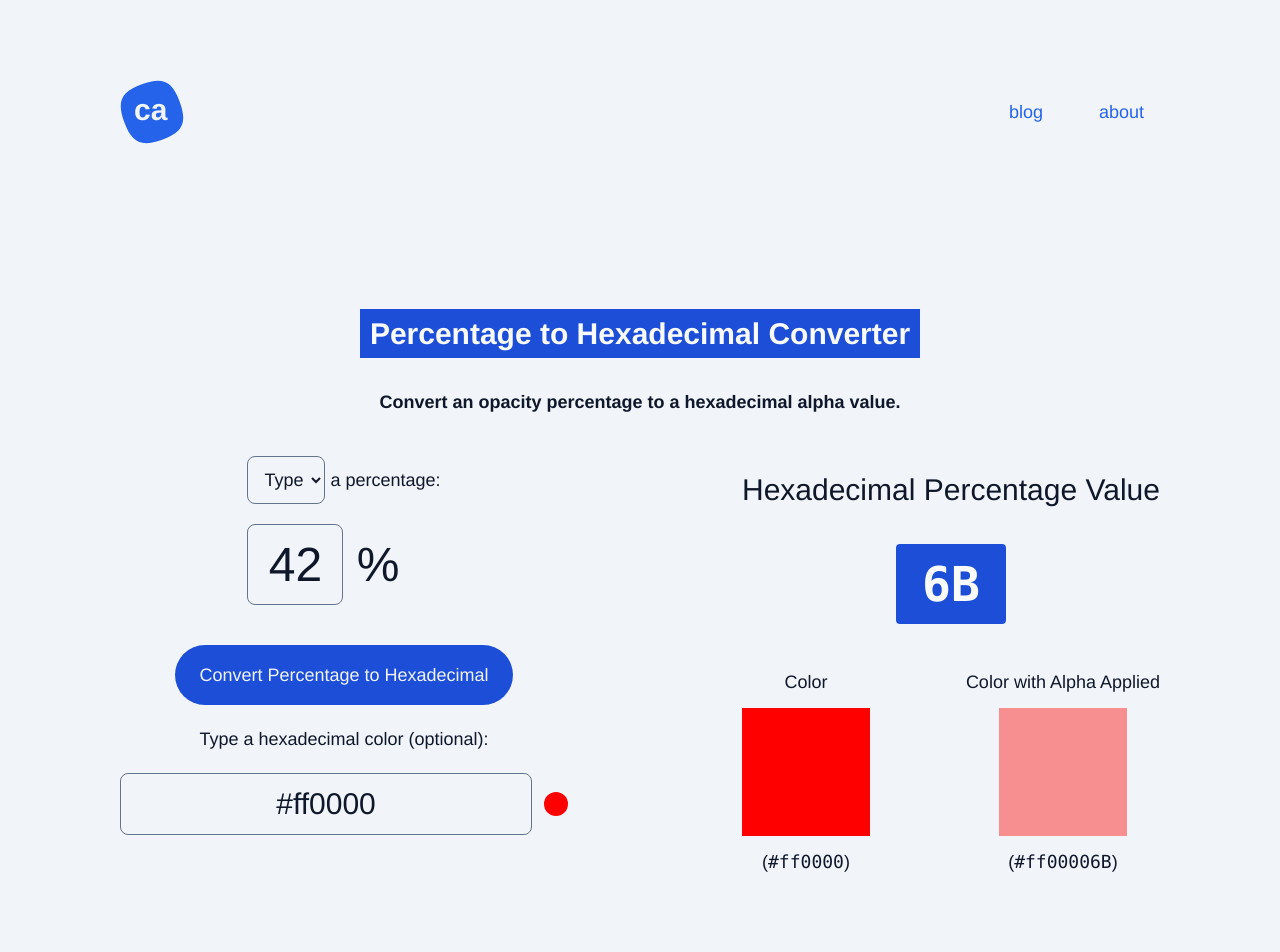
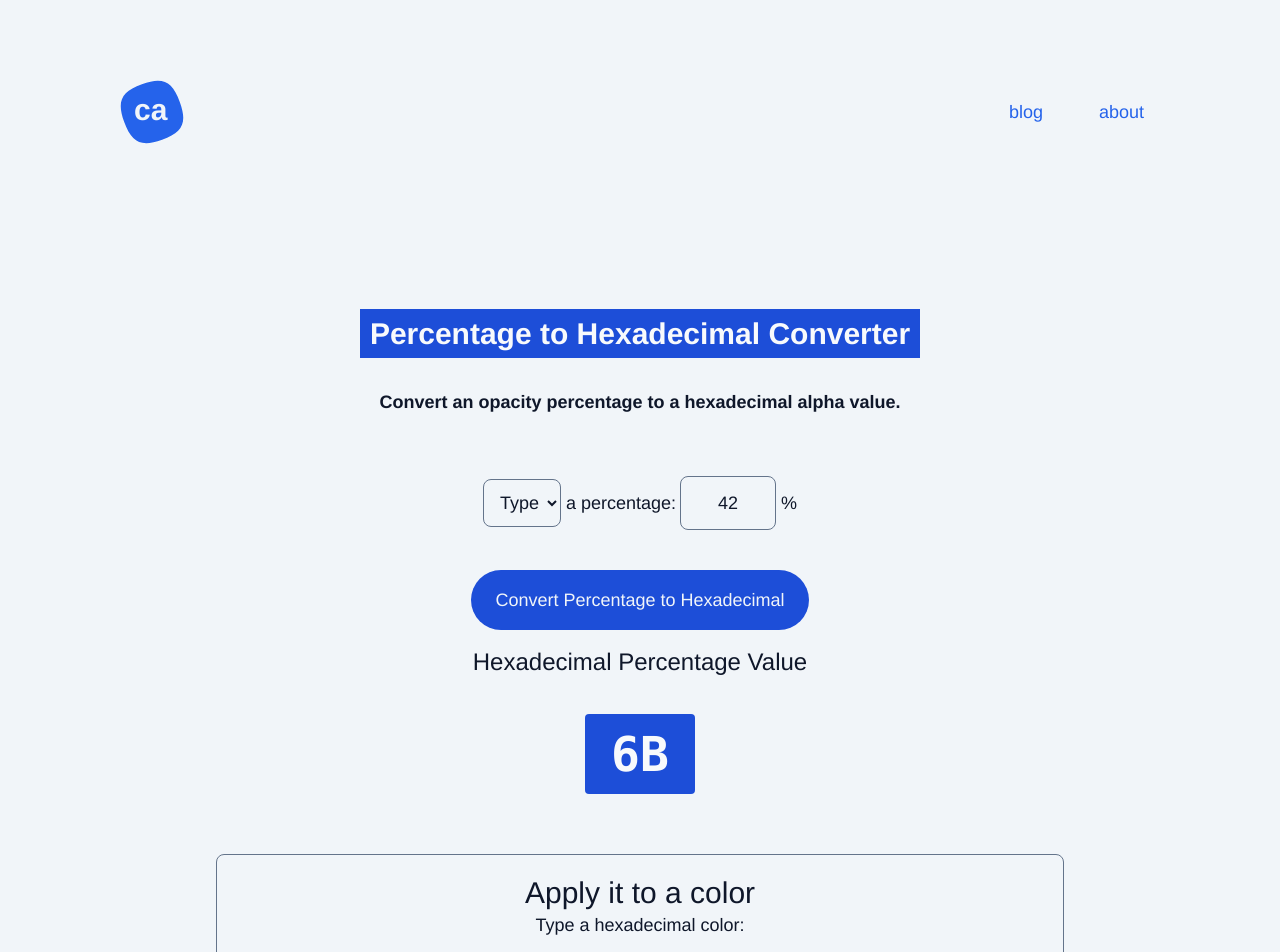
Before and after one commit to curiouslychase/chaseadams.io, a Next.js app: page /tools/percentage-to-hexadecimal-converter in a window 1280 px wide. Shown: the top 952 px of the page. Built offline with nearby package versions, Linux system fonts and the light colour scheme; a web font is replaced by a local one.

Commit message:
move things around

```diff
--- a/src/pages/tools/percentage-to-hexadecimal-converter.tsx
+++ b/src/pages/tools/percentage-to-hexadecimal-converter.tsx
@@ -129,9 +129,9 @@ const PercentageToHexadecimalConverterPage = () => {
             <h2 className="text-center font-bold">{meta.description}</h2>
           </hgroup>
 
-          <div className="flex flex-col-reverse">
+          <div className="flex flex-col-reverse lg:w-[848px] lg:mx-auto">
             <Abstract />
-            <div className="flex flex-col lg:flex-row justify-between py-10">
+            <div className="flex flex-col justify-between py-10">
               <form className="flex flex-col items-center gap-5">
                 <div>
                   <label>
@@ -143,11 +143,11 @@ const PercentageToHexadecimalConverterPage = () => {
                       <option value="pick">Pick</option>
                     </select>{" "}
                     a percentage:
-                    <span className="lg:block">
+                    <span className="">
                       {percentageMode === "type" && (
-                        <span className="lg:block lg:text-5xl">
+                        <span className="">
                           <input
-                            className="my-5 ml-1 lg:mx-0 p-3 border rounded-lg bg-transparent border-slate-500 dark:border-blue-500 dark:text-white w-[6rem] text-center"
+                            className="my-5 ml-1 p-3 border rounded-lg bg-transparent border-slate-500 dark:border-blue-500 dark:text-white w-[6rem] text-center"
                             type="text"
                             value={values.percentage}
                             onChange={handlers.handlePercentageChange}
@@ -157,7 +157,7 @@ const PercentageToHexadecimalConverterPage = () => {
                       )}
                       {percentageMode === "pick" && (
                         <select
-                          className="bg-transparent text-center border rounded-lg p-3 my-5 ml-1 lg:mx-0 border-slate-500 dark:border-blue-500 dark:text-white lg:text-5xl"
+                          className="bg-transparent text-center border rounded-lg p-3 my-5 ml-1 border-slate-500 dark:border-blue-500 dark:text-white"
                           onChange={handlers.handlePercentageChange}
                         >
                           {[0, 10, 20, 30, 40, 42, 50, 60, 70, 80, 90, 100].map(
@@ -180,15 +180,29 @@ const PercentageToHexadecimalConverterPage = () => {
                 >
                   Convert Percentage to Hexadecimal
                 </button>
+              </form>
 
               <div>
+                <h2 className="text-2xl text-center my-4">
+                  Hexadecimal Percentage Value
+                </h2>
+                <div className="flex flex-col items-center">
+                  <code className="block my-5 font-bold highlighter text-slate-50 p-4 rounded text-3xl lg:text-5xl">
+                    {values.hexadecimal}
+                  </code>
+                </div>
+                <div className="mt-10 p-5 border rounded-lg border-slate-500">
+                  <div className="text-center text-3xl">
+                    Apply it to a color
+                  </div>
+                  <div>
                     <label className="flex flex-col items-center">
-                    Type a hexadecimal color (optional):
+                      Type a hexadecimal color:
                       <div className="my-5 flex items-center gap-3">
                         <input
                           aria-label="Hexadecimal Color"
                           type="text"
-                        className="text-center rounded-lg border border-slate-500 dark:border-blue-400 lg:text-3xl p-3 inline-block bg-transparent dark:text-white"
+                          className="text-center rounded-lg border border-slate-500 dark:border-blue-400 p-3 inline-block bg-transparent dark:text-white"
                           value={values.hexColor}
                           onChange={handlers.handleHexColorChange}
                         />
@@ -204,18 +218,7 @@ const PercentageToHexadecimalConverterPage = () => {
                       ) : null}
                     </label>
                   </div>
-              </form>
-
-              <div>
-                <h2 className="text-3xl text-center my-4">
-                  Hexadecimal Percentage Value
-                </h2>
-                <div className="flex flex-col items-center">
-                  <code className="block my-5 font-bold highlighter text-slate-50 p-4 rounded text-3xl lg:text-5xl">
-                    {values.hexadecimal}
-                  </code>
-                </div>
-                <div className="flex lg:justify-between mt-6 justify-around">
+                  <div className="flex mt-6 justify-around">
                     <div className="flex flex-col items-center">
                       <span>Color</span>
                       <div
@@ -242,6 +245,7 @@ const PercentageToHexadecimalConverterPage = () => {
                         </code>
                         )
                       </span>
+                    </div>
                   </div>
                 </div>
               </div>
```
Lines whose indentation alone changed are shown as unchanged.
